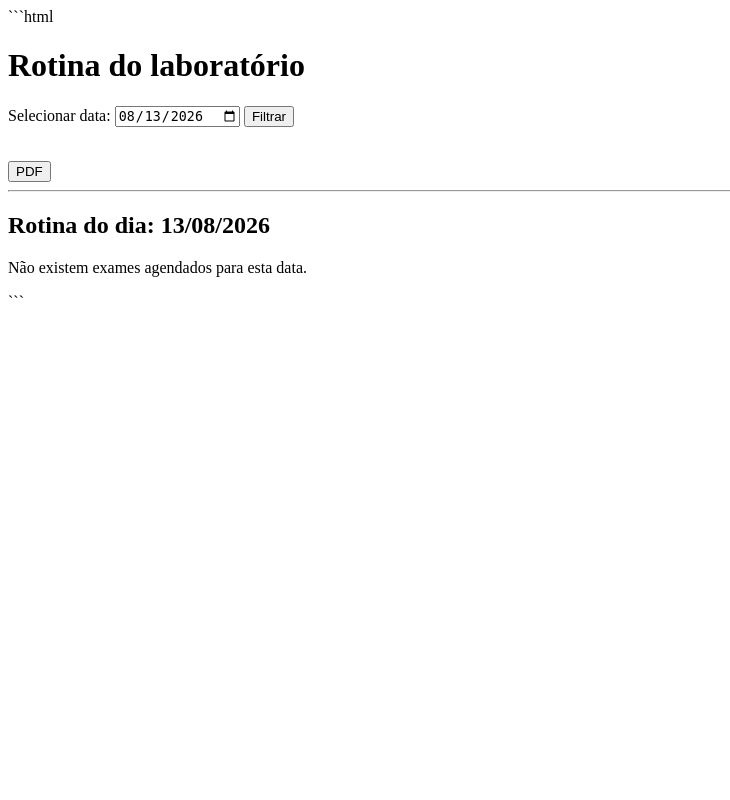
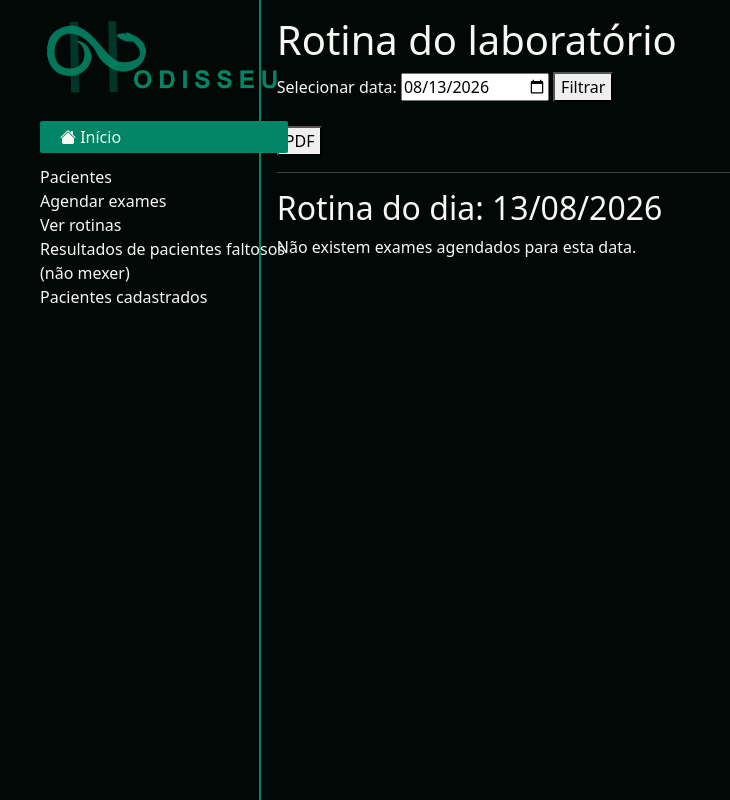
Before and after one commit to AnnaSilva-dev/Sistema-Laboratorial-Odisseu, a Django app: page /rotina in a window 1280 px wide. Shown: the whole page, without its empty margins (0-730 px from the left). Run offline with Django 5.2, Linux system fonts and the light colour scheme; data that the repository does not hold is empty; some libraries are stand-ins or nearby versions.

Commit message:
modificacoes na navbar, fix tamanho de colunas, base aplicada

````diff
--- a/odisseu/static/odisseu/css/style.css
+++ b/odisseu/static/odisseu/css/style.css
@@ -10,18 +10,29 @@ body{
     color: var(--branco);
 }
 
-.navbar{
-    max-width: 20%;
-    border-right: 2px solid var(--verde-claro);
-    align-items: center;
-}
-
 .nav-item{
     color: var(--branco);
     list-style: none;
 }
 
 .navbar-brand{
+    /* logo de odisseu (navbar) */
     width: 15rem;
     margin-bottom: 10px;
 }
+
+.navegacao{
+    max-width: 20%;
+    border-right: 2px solid var(--verde-claro);
+    min-height: 100vh;
+    align-items: flex-start;
+}
+
+.botao-inicio{
+    /* six sevennnn */
+    padding: 5px 167px 5px 20px;
+    border-radius: 2px;
+    color: var(--branco);
+    background-color: var(--verde-claro);
+    text-decoration: none;
+}
--- a/odisseu/templates/base.html
+++ b/odisseu/templates/base.html
@@ -5,25 +5,26 @@
     <meta charset="UTF-8">
     <meta name="viewport" content="width=device-width, initial-scale=1.0">
     <title>{% block title %}Odisseu{% endblock %}</title>
+    <link rel="stylesheet" href="https://cdn.jsdelivr.net/npm/bootstrap-icons@1.13.1/font/bootstrap-icons.min.css">
     <link rel="stylesheet" href="{% static 'odisseu/css/bootstrap.min.css' %}">
     <link rel="stylesheet" href="{% static 'odisseu/css/style.css' %}">
 </head>
 <body>
     <nav>
-        <section class="container-fluid m-2 p-2">
-
-            <section class="row">
-                <div class="col navbar">
-                    <img class="navbar-brand" src="{% static 'odisseu/imgs/odisseu-logo.png' %}">
+        <section class="container-fluid">
+            <section class="row g-2">
+                <div class="col-4 navegacao navbar">
                     <ul>
+                        <img class="navbar-brand" src="{% static 'odisseu/imgs/odisseu-logo.png' %}">
+                        <li class="nav-item mb-3 mt-3"><a class="botao-inicio" href="{% url 'index' %}"><span class="bi bi-house-fill"></span> Início</a></li>
                         <li class="nav-item"><a class="nav-link" href="{% url 'cadastrar_paciente' %}">Pacientes</a></li>
                         <li class="nav-item"><a class="nav-link" href="{% url 'agendar_exame' %}">Agendar exames</a></li>
                         <li class="nav-item"><a class="nav-link" href="{% url 'rotina' %}">Ver rotinas</a></li>
                         <li class="nav-item"><a class="nav-link" href="{% url 'resultados' %}">Resultados de pacientes faltosos (não mexer)</a></li>
-                        <li class="nav-item"><a class="nav-link" href="{% url 'pacientes' %}}">Pacientes cadastrados</a></li>
+                        <li class="nav-item"><a class="nav-link" href="{% url 'pacientes' %}">Pacientes cadastrados</a></li>
                     </ul>
                 </div>
-                <div class="col">{% block content %}{% endblock content %}</div>
+                <div class="col p-3">{% block content %}{% endblock content %}</div>
             </section>
         </section>
     </nav>
--- a/odisseu/templates/rotina.html
+++ b/odisseu/templates/rotina.html
@@ -1,14 +1,8 @@
-```html
-<!DOCTYPE html>
-<html lang="pt-br">
+{% extends "base.html" %}
+{% block title %}{{ block.super }} - Rotina{% endblock %}
+{% block content %}
 
-<head>
-
-    <meta charset="UTF-8">
-
-    <title>Rotina</title>
-
-    <style>
+    <!-- <style>
 
         @media print {
 
@@ -22,11 +16,7 @@
 
         }
 
-    </style>
-
-</head>
-
-<body>
+    </style> -->
 
     <h1>Rotina do laboratório</h1>
 
@@ -163,9 +153,4 @@
         </p>
 
     {% endfor %}
-
-
-</body>
-
-</html>
-```
+{% endblock %}
````
Also changed, not shown: odisseu/templates/agendar_exame.html (+4 -15 lines), odisseu/templates/cadastrar_paciente.html (+4 -10 lines), odisseu/templates/cadastrar_pacientes.html (deleted, +0 -19 lines), odisseu/templates/digitar_resultados.html (+4 -13 lines), odisseu/templates/editar_resultado.html (+4 -15 lines), odisseu/templates/pacientes.html (+4 -17 lines), odisseu/templates/resultados.html (+4 -12 lines).
